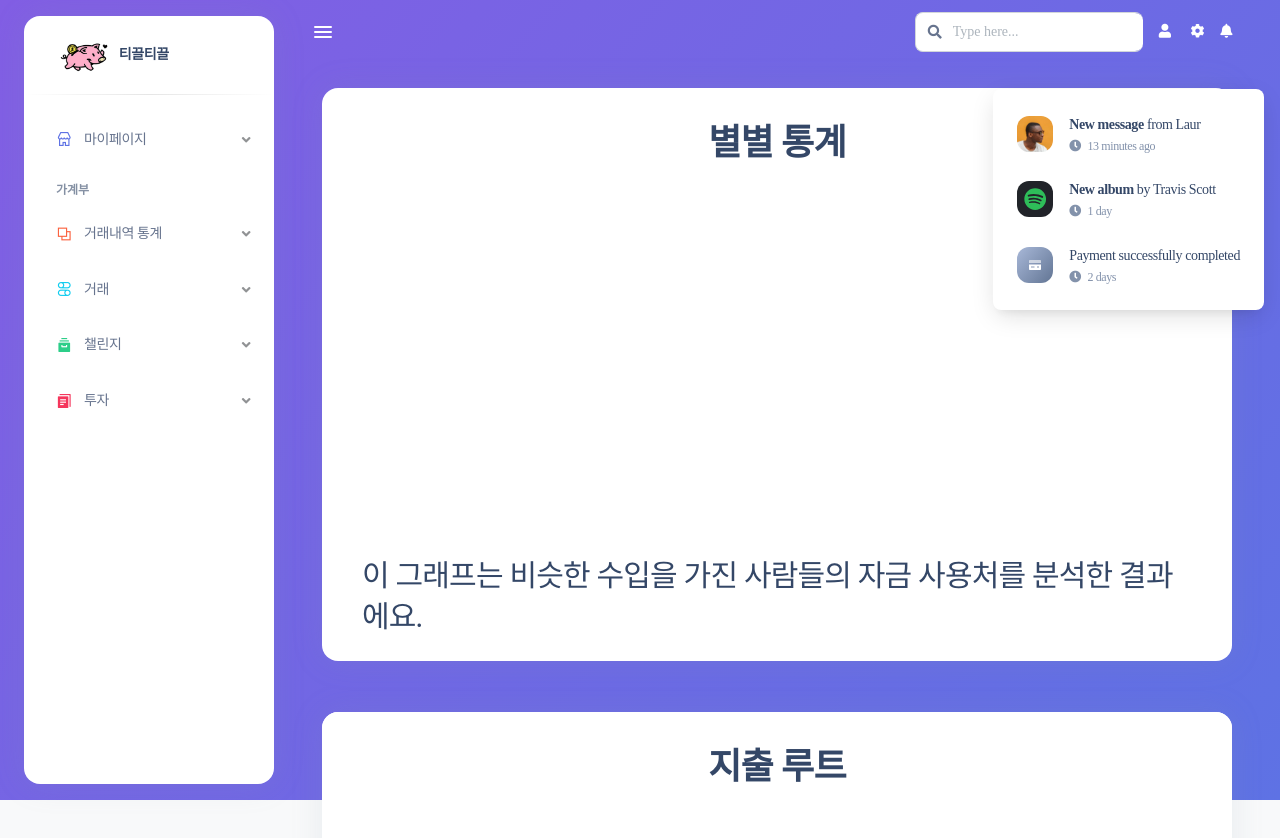
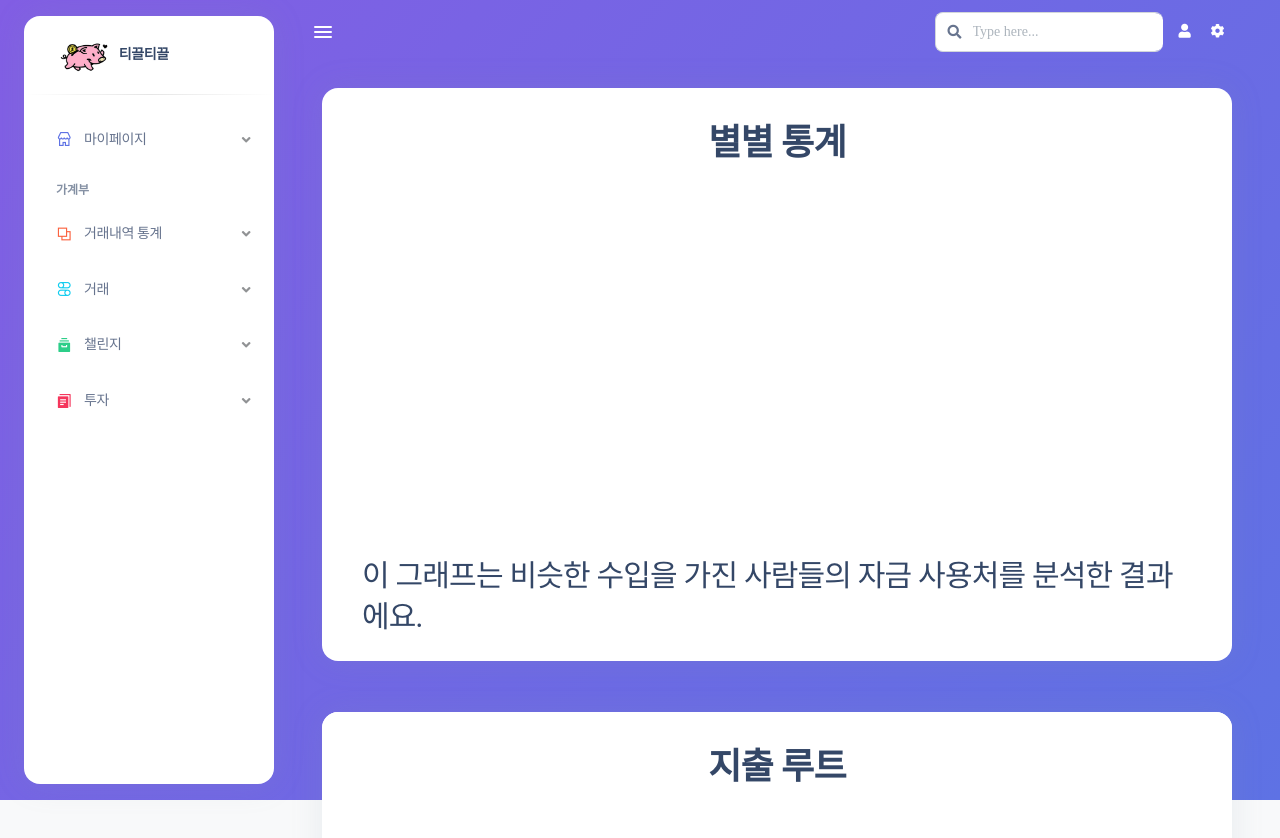
Before and after one commit to Hongse0/tickle-tickle, a Vue app in the folder tickle-tickle/: page /stats/stars in a window 1280 px wide. Shown: the top 838 px of the page. Built offline with nearby package versions, Linux system fonts and the light colour scheme; no server answers; a web font is replaced by a local one; what vue-sweetalert2, vue-tilt.js would draw is missing.

Commit message:
곽민지/헤더 알림 부분 삭제

```diff
--- a/tickle-tickle/src/examples/Navbars/Navbar.vue
+++ b/tickle-tickle/src/examples/Navbars/Navbar.vue
@@ -1,10 +1,10 @@
 <script setup>
-import { computed, ref, onBeforeUpdate } from "vue";
+import { computed, onBeforeUpdate } from "vue";
 import { useStore } from "vuex";
 //import { useRoute } from "vue-router";
 //import Breadcrumbs from "../Breadcrumbs.vue";
 
-const showMenu = ref(false);
+//const showMenu = ref(false);
 const store = useStore();
 const isRTL = computed(() => store.state.isRTL);
 const isNavFixed = computed(() => store.state.isNavFixed);
@@ -29,11 +29,11 @@ const toggleNavigationOnMobile = () => {
     navbarMinimize();
   }
 };
-const closeMenu = () => {
-  setTimeout(() => {
-    showMenu.value = false;
-  }, 100);
-};
+// const closeMenu = () => {
+//   setTimeout(() => {
+//     showMenu.value = false;
+//   }, 100);
+// };
 onBeforeUpdate(() => {
   toggleNavigationOnMobile();
 });
@@ -95,7 +95,7 @@ onBeforeUpdate(() => {
                 }`"></i>
             </a>
           </li>
-          <li class="nav-item dropdown d-flex align-items-center" :class="isRTL ? 'ps-2' : 'pe-2'">
+          <!-- <li class="nav-item dropdown d-flex align-items-center" :class="isRTL ? 'ps-2' : 'pe-2'">
             <a id="dropdownMenuButton" href="#" :class="`p-0 nav-link ${isNavFixed && !darkMode ? ' opacity-8 text-dark' : 'text-white'
               } ${showMenu && 'show'}`" data-bs-toggle="dropdown" aria-expanded="false" @click="showMenu = !showMenu"
               @blur="closeMenu">
@@ -177,7 +177,7 @@ onBeforeUpdate(() => {
                 </a>
               </li>
             </ul>
-          </li>
+          </li> -->
         </ul>
       </div>
     </div>
```
